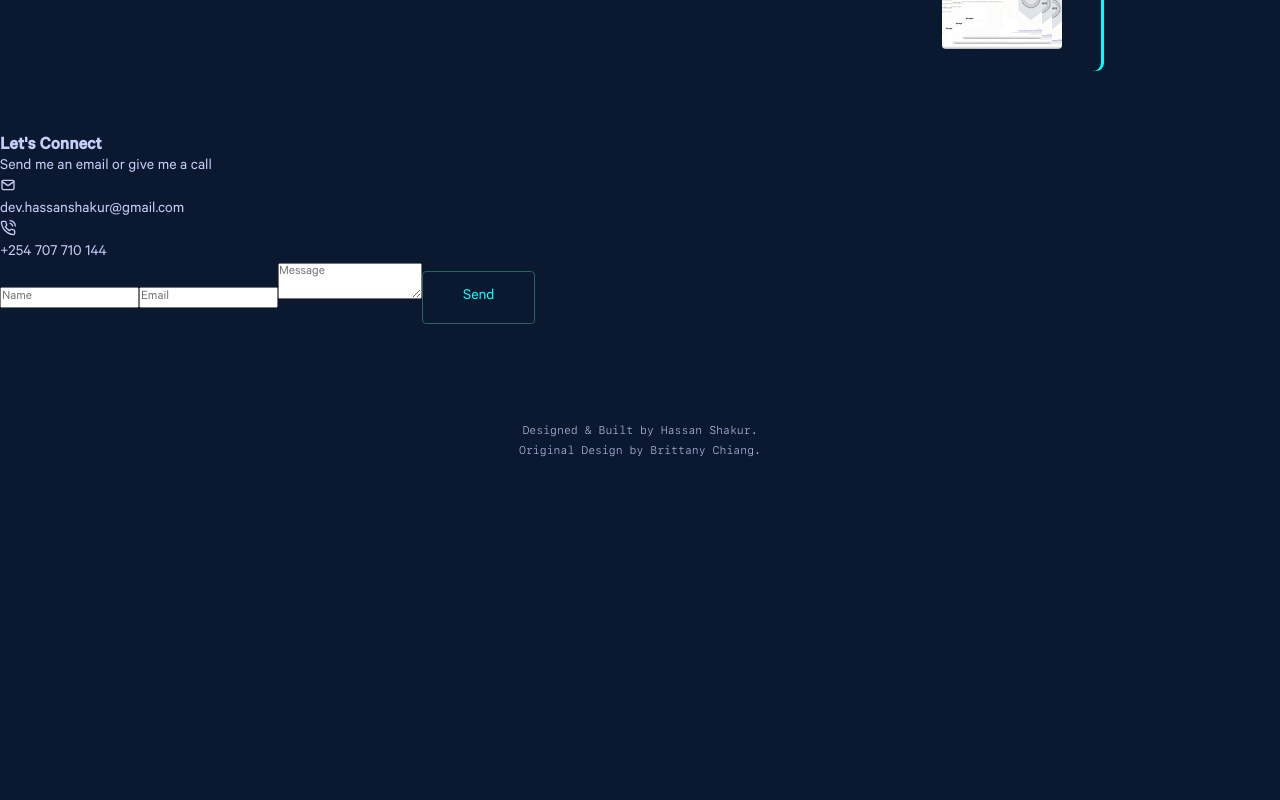
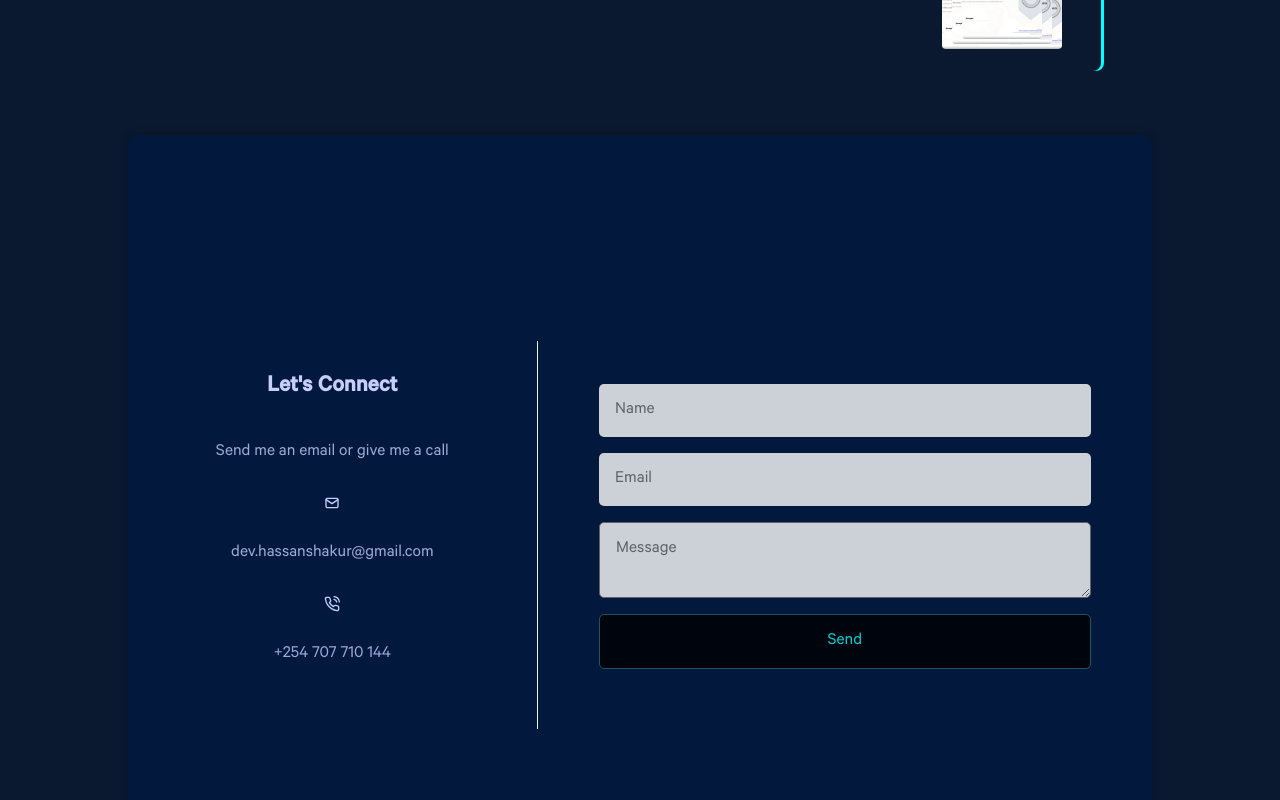
Before and after one commit to hassanShakur/portfolio, a Next.js app: page /study in a window 1280 px wide. Shown: the part 2160-2960 px from the top of the page. Before the commit the page ends 2636 px from the top, so only its background shows below. Built offline with nearby package versions, Linux system fonts and the light colour scheme.

Commit message:
add initial form styling

```diff
--- a/app/form.scss
+++ b/app/form.scss
@@ -1,6 +1,135 @@
 
 
+#connect {
+  display: flex;
+  flex-direction: row;
+  justify-content: space-between;
+  align-items: center;
+  padding: 2rem 0;
+  margin: 0 auto;
+  width: 80%;
+  max-width: 1200px;
+  min-height: 100vh;
+  background-color: #02193d !important;
+  box-shadow: 0 0 10px rgba(0, 0, 0, 0.2);
 
+  border-radius: 10px;
+
+  input {
+    border: none;
+    outline: none;
+  }
+
+  #connect-side {
+    display: flex;
+    flex-direction: column;
+    justify-content: center;
+    align-items: center;
+    width: 40%;
+    height: 100%;
+    padding: 2rem 0;
+    border-right: 1px solid #eee;
+
+    span {
+      display: flex;
+      flex-direction: column;
+      justify-content: center;
+      align-items: center;
+      margin-bottom: 2rem;
+      gap: 2rem;
+
+      h3 {
+        font-size: 1.5rem;
+        font-weight: 600;
+        margin-bottom: 0.5rem;
+      }
+
+      p {
+        font-size: 1.1rem;
+        font-weight: 400;
+        opacity: 0.8;
+      }
+    }
+  }
+
+  #connect-form {
+    display: flex;
+    flex-direction: column;
+    justify-content: center;
+    align-items: center;
+    width: 60%;
+    height: 100%;
+    padding: 2rem 0;
+
+    form {
+      display: flex;
+      flex-direction: column;
+      justify-content: center;
+      align-items: center;
+      width: 80%;
+
+      input {
+        width: 100%;
+        padding: 1rem 1rem;
+        margin-bottom: 1rem;
+        // border: 1px solid #eee;
+        border-radius: 5px;
+        font-size: 1.1rem;
+        font-weight: 400;
+        opacity: 0.8;
+      }
+
+      textarea {
+        width: 100%;
+        padding: 1rem 1rem;
+        margin-bottom: 1rem;
+        // border: 1px solid #eee;
+        border-radius: 5px;
+        font-size: 1.1rem;
+        font-weight: 400;
+        opacity: 0.8;
+      }
+
+      button {
+        width: 100%;
+        padding: 1rem 1rem;
+        margin-bottom: 1rem;
+        // border: 1px solid #eee;
+        border-radius: 5px;
+        font-size: 1.1rem;
+        font-weight: 400;
+        opacity: 0.8;
+        background-color: #000;
+        // color: #fff;
+        cursor: pointer;
+      }
+    }
+  }
+}
+
+@media (max-width: 768px) {
+  #connect {
+    flex-direction: column;
+    width: 90vw;
+    height: 100%;
+    padding: 2rem 0;
+    margin: 0 auto;
+
+    #connect-side {
+      width: 100%;
+      height: 50%;
+      padding: 2rem 0;
+      border-right: none;
+      border-bottom: 1px solid #eee;
+    }
+
+    #connect-form {
+      width: 100%;
+      height: 50%;
+      padding: 2rem 0;
+    }
+  }
+}
 
 // <div id='connect'>
 //             <div id='connect-side'>
--- a/app/layout.tsx
+++ b/app/layout.tsx
@@ -30,11 +30,11 @@ export default function RootLayout({
                 <h3>Let&apos;s Connect</h3>
                 <p>Send me an email or give me a call</p>
               </span>
-              <span>
+              <span id='iconed'>
                 <TbMail />
                 <p>dev.hassanshakur@gmail.com</p>
               </span>
-              <span>
+              <span id='iconed'>
                 <FiPhoneCall />
                 <p>+254 707 710 144</p>
               </span>
```
